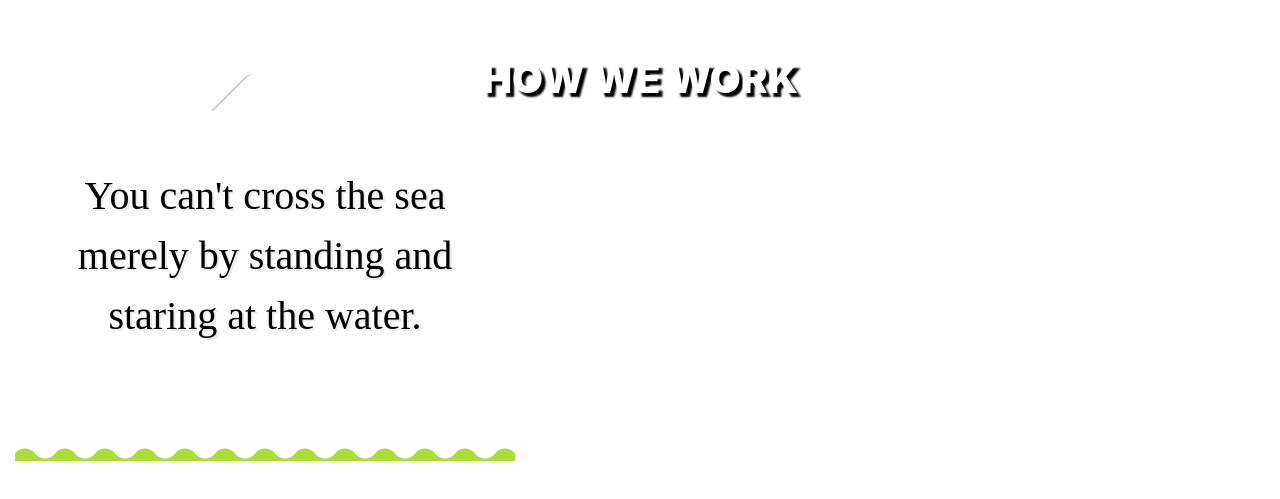
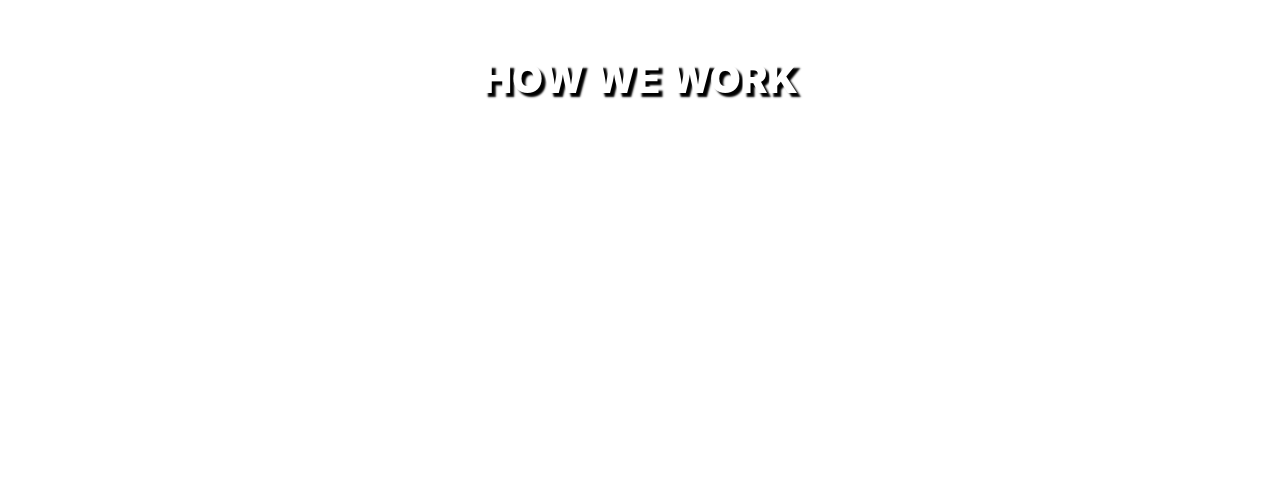
Before and after one commit to vamsiaila/m-events, an Angular app: page /main/home in a window 1280 px wide. Shown: the part 1625-2124 px from the top of the page. Built offline with nearby package versions, Linux system fonts and the light colour scheme.

Commit message:
adjust bug

```diff
--- a/package.json
+++ b/package.json
@@ -25,6 +25,7 @@
     "@angular/platform-browser": "^6.1.0",
     "@angular/platform-browser-dynamic": "^6.1.0",
     "@angular/router": "^6.1.0",
+    "animate.css": "^3.7.0",
     "core-js": "^2.5.4",
     "express": "^4.16.3",
     "rxjs": "^6.0.0",
--- a/src/app/goals/goals.component.css
+++ b/src/app/goals/goals.component.css
@@ -8,84 +8,3 @@ h1{
     text-shadow: 4px 4px 2px rgb(0, 0, 0);
     font-weight: 900;
 }
-
-
-.ex p {
-    width:90%;
-    height:90%;
-    font-size: 2.5em;
-    padding-top:11% ;
-    /* play with width height ont size and padding if you change div size*/
-    margin:0 auto;
-    text-align:center;
-    overflow:hidden;
-    font-family: 'Merienda', cursive;
-    text-shadow: 2px 2px rgba(204, 204, 204, 0.41);
-  }
-
-  .ex{
-    position:relative;
-    width:500px;
-    height:350px;
-    color:#000;
-    background:#fff;
-    -webkit-border-radius:10%;
-    -moz-border-radius:10%;
-    border-radius: 10% 10% 5% 5%;
-  }
-
-
-  .ex .triangle {
-    width: 100px;
-    padding-bottom:100px;
-    border-radius: 10px;
-    overflow: hidden;
-    transform-origin:100% 0;
-    transform: rotate(45deg);
-    position:absolute;
-    z-index:-1;
-    top:30px;
-    left:42%;
-    -webkit-box-shadow:  -2px 20px rgba(0,0,0,0.2);
-    -moz-box-shadow: -2px 2px rgba(0,0,0,0.2);
-    box-shadow: -2px 2px rgba(0,0,0,0.2);
-  }
-  .ex .triangle:after {
-    content: "";
-    position: absolute;
-    top: 0; right:0px;
-    width:100%; height:141%;
-    transform-origin:inherit;
-    transform: rotate(45deg);
-    background:#fff;
-
-  }
-
-  /* sea waves one */
-  .ex:after {
-    content: "";
-    position: absolute;
-    left: 0;
-    bottom: 0;
-    right: 0;
-    background-repeat: repeat;
-    height: 10px;
-    background-size: 20px 20px;
-    background-image:
-      radial-gradient(circle at 10px -5px, transparent 12px, #aade34 13px); /* change #aade34 to your page background color */
-  }
-
-  /* sea waves one */
-
-  .ex:before {
-    content: "";
-    position: absolute;
-    left: 0;
-    bottom: 0;
-    right: 0;
-    background-repeat: repeat;
-    height: 15px;
-    background-size: 40px 50px;
-    background-image:
-      radial-gradient(circle at 10px 15px, #aade34 12px, transparent 13px); /* change #aade34 to your page background color */
-  }
--- a/src/app/goals/goals.component.html
+++ b/src/app/goals/goals.component.html
@@ -2,9 +2,5 @@
 <h1 data-aos="fade-up" class="text-center">
   HOW WE WORK
 </h1>
-<blockquote class="ex">
-    <p>You can't cross the sea merely by standing and staring at the water.
-</p>
-<div class='triangle'></div>
-  </blockquote>
+
 </div>
--- a/src/app/slider/slider.component.html
+++ b/src/app/slider/slider.component.html
@@ -1,7 +1,7 @@
-<div class="container-fluid form-box">
-      <div class="container box-inner" *ngIf="width>720">
-        <app-callback>  </app-callback>
-      </div>
+<div class="container-fluid form-box" *ngIf="width>720">
+    <div class="animated tada container box-inner">
+      <app-callback></app-callback>
+    </div>
 </div>
 <div id="carouselExampleFade" data-pause="false" data-interval="6000" class="carousel slide carousel-fade" data-ride="carousel">
   <div class="carousel-inner">
--- a/src/app/slider/slider.component.ts
+++ b/src/app/slider/slider.component.ts
@@ -21,5 +21,4 @@ export class SliderComponent implements OnInit {
     {id:3, url:'https://i.pinimg.com/originals/26/c8/45/26c84539cd75ba32fd292ac316fbfdc1.jpg'}
   ]
 
-
 }
--- a/src/styles.css
+++ b/src/styles.css
@@ -1,2 +1,3 @@
 @import "~@angular/material/prebuilt-themes/indigo-pink.css";
 @import 'https://fonts.googleapis.com/css?family=Jua';
+@import '~animate.css/animate.min.css';
```
Also changed, not shown: src/index.html (line endings or trailing spaces), 1 other file (tests, documents, lock files or other folders).
